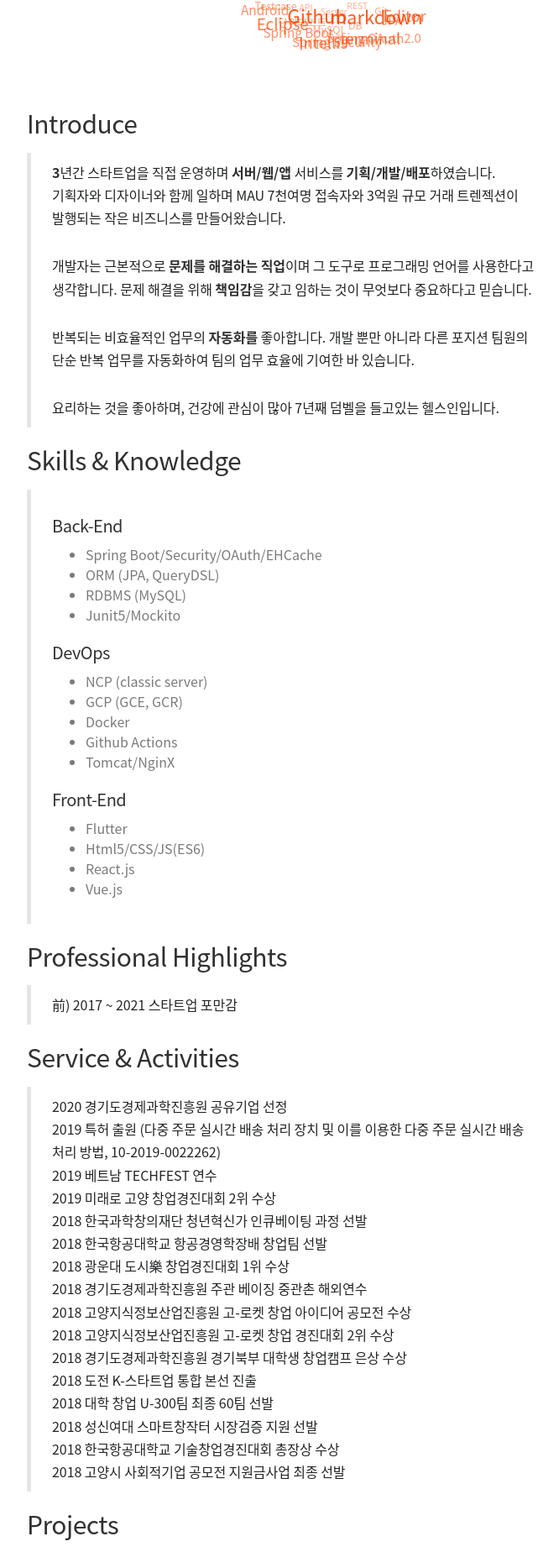
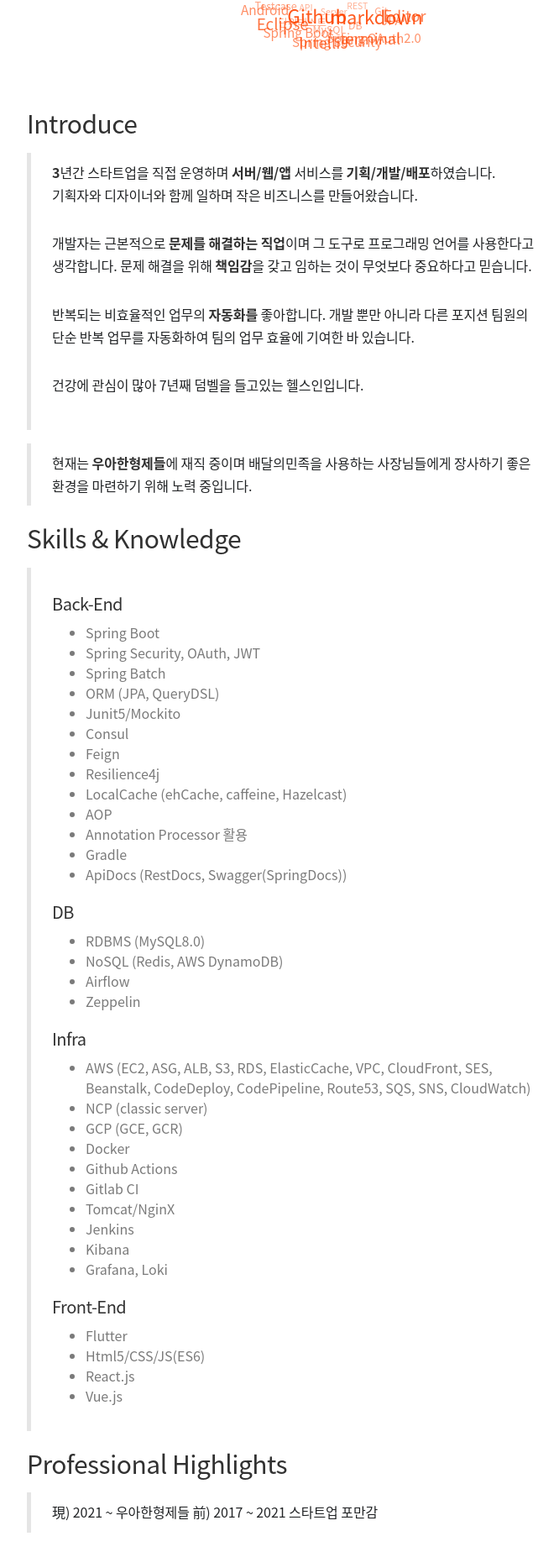
Before and after one commit to cholnh/cholnh.github.io, a Jekyll site: the page built from about.md, in a window 1280 px wide. Shown: the part 374-2222 px from the top of the page at 84% size, without its empty margins (248-914 px from the left). Built offline with Jekyll 4.4.1, drawn with Linux system fonts in a browser that asks for light colours; some of the changed text lies outside the part shown.

Commit message:
update About

```diff
--- a/about.md
+++ b/about.md
@@ -78,7 +78,7 @@ layout: page
 -->
 
 ## Introduce
-> **3**년간 스타트업을 직접 운영하며 **서버/웹/앱** 서비스를 **기획/개발/배포**하였습니다. 기획자와 디자이너와 함께 일하며 MAU 7천여명 접속자와 3억원 규모 거래 트렌젝션이 발행되는 작은  비즈니스를 만들어왔습니다.
+> **3**년간 스타트업을 직접 운영하며 **서버/웹/앱** 서비스를 **기획/개발/배포**하였습니다. 기획자와 디자이너와 함께 일하며 작은 비즈니스를 만들어왔습니다.
 >
 > <div class="br"></div>
 >
@@ -90,31 +90,54 @@ layout: page
 >
 > <div class="br"></div>
 >
-> 요리하는 것을 좋아하며, 건강에 관심이 많아 7년째 덤벨을 들고있는 헬스인입니다.
+> 건강에 관심이 많아 7년째 덤벨을 들고있는 헬스인입니다.
+>
+> <div class="br"></div>
+
+> 현재는 **우아한형제들**에 재직 중이며 배달의민족을 사용하는 사장님들에게 장사하기 좋은 환경을 마련하기 위해 노력 중입니다.
 
 ## Skills & Knowledge
 > #### Back-End
-> - Spring Boot/Security/OAuth/EHCache
+> - Spring Boot
+> - Spring Security, OAuth, JWT
+> - Spring Batch
 > - ORM (JPA, QueryDSL)
-> - RDBMS (MySQL)
 > - Junit5/Mockito
+> - Consul
+> - Feign
+> - Resilience4j
+> - LocalCache (ehCache, caffeine, Hazelcast)
+> - AOP
+> - Annotation Processor 활용
+> - Gradle
+> - ApiDocs (RestDocs, Swagger(SpringDocs))
 >
-> #### DevOps
+> #### DB
+> - RDBMS (MySQL8.0)
+> - NoSQL (Redis, AWS DynamoDB)
+> - Airflow
+> - Zeppelin
 >
+> #### Infra
+> - AWS (EC2, ASG, ALB, S3, RDS, ElasticCache, VPC, CloudFront, SES, Beanstalk, CodeDeploy, CodePipeline, Route53, SQS, SNS, CloudWatch)
 > - NCP (classic server)
 > - GCP (GCE, GCR)
 > - Docker
 > - Github Actions
+> - Gitlab CI
 > - Tomcat/NginX
+> - Jenkins
+> - Kibana
+> - Grafana, Loki
 >
 > #### Front-End
->
 > - Flutter
 > - Html5/CSS/JS(ES6)
 > - React.js
 > - Vue.js
 
 ## Professional Highlights
+> 現) 2021 ~ 우아한형제들
 > 前) 2017 ~ 2021 스타트업 포만감
 
 ## Service & Activities
@@ -134,14 +157,3 @@ layout: page
 > 2018 성신여대 스마트창작터 시장검증 지원 선발
 > 2018 한국항공대학교 기술창업경진대회 총장상 수상
 > 2018 고양시 사회적기업 공모전 지원금사업 최종 선발
-
-## Projects
-> 2021 포만감, 고객용 리뉴얼 REACT WEB 개발 및 배포
-> 2021 포만감, 업주용 Flutter APP 개발 및 배포
-> 2020 포만감, 소개용 REACT WEB 개발 및 배포
-> 2019 포만감, 고객용 2.0 Flutter APP 개발
-> 2019 미스터포터, API Server 개발 및 배포
-> 2018 미스터포터, 관리용 WEB 개발 및 배포
-> 2018 미스터포터, 고객용 WEB 개발 및 배포
-> 2018 영상 스트리밍 그룹웨어 CMS WEB 개발
-> 2017 (주)Douzone, 그룹웨어 CMS WEB 개발
```
